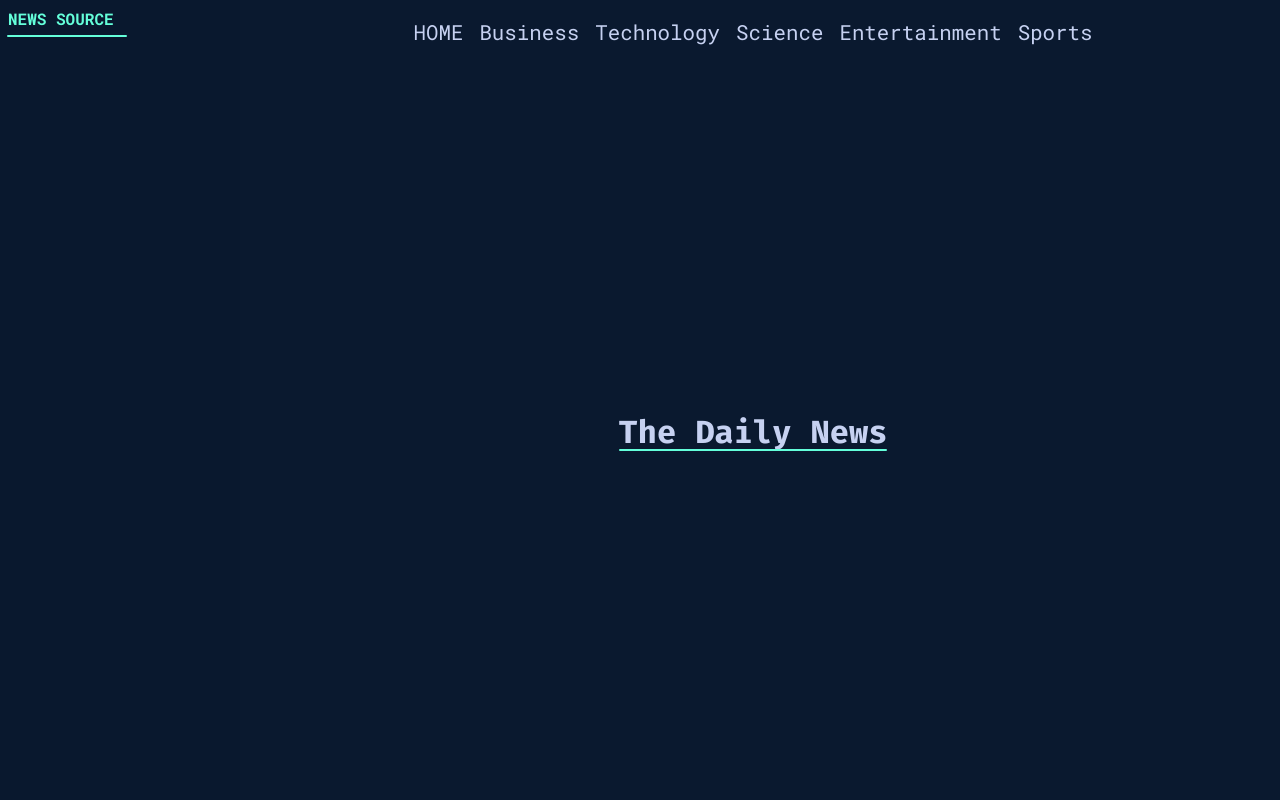
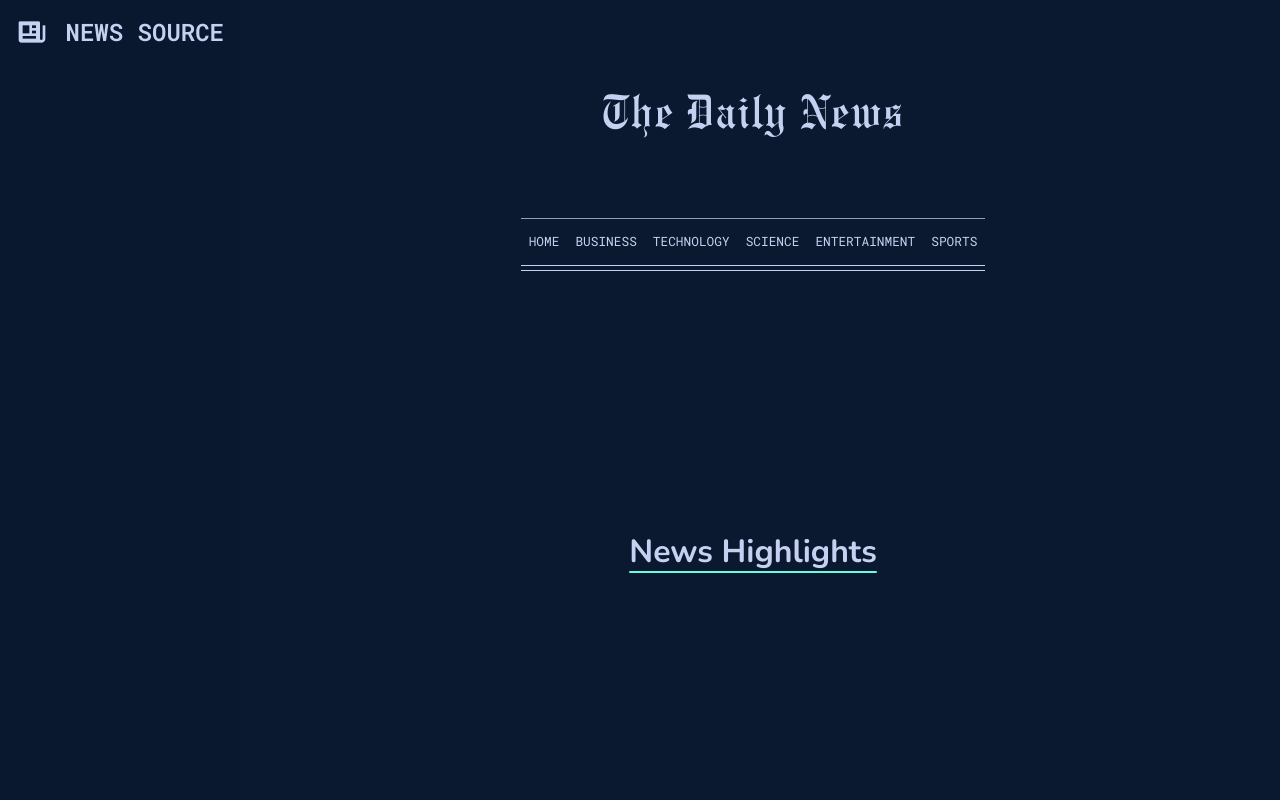
Before and after one commit to LemmyMwaura/The-daily-news, a Flask app: page / in a window 1280 px wide. Run offline with Flask 2, Linux system fonts and the light colour scheme; data that the repository does not hold is empty.

Commit message:
major style update

```diff
--- a/app_news/static/home.css
+++ b/app_news/static/home.css
@@ -1,4 +1,4 @@
-@import url('https://fonts.googleapis.com/css2?family=Fira+Mono:wght@400;500;700&family=Roboto+Mono:wght@200;300;400;500;600;700&display=swap');
+@import url('https://fonts.googleapis.com/css2?family=Nunito:wght@200;300;400;500;600;700&family=Roboto+Mono:wght@200;300;400;500;600&display=swap');
 
 ::root{
     --maincolor:#64ffda;
@@ -15,7 +15,6 @@ body{
 }
 
 a{
-    text-decoration: none;
     color: var(--textcolormain);
     font-size: 1rem;
     padding: 0.5rem;
@@ -37,13 +36,8 @@ a{
     font-size: 3rem;
 }
 
-.source-title{
-    text-decoration: none;
-    color: var(--textcolormain);
-    font-size: 1rem;
-    padding: 0.5rem;
-    text-transform: uppercase;
-    margin-bottom: 1rem;
+.source-link{
+    padding: 0.5rem 0.5rem 0.5rem 0;
 }
 
 .source-link:hover{
@@ -51,11 +45,15 @@ a{
 }
 
 .source{
-    margin-bottom: 1rem;
+    margin: 0 0.5rem 1rem 0.5rem;
+    background-color:#071224;
+    border-radius: 0.2rem;
+    padding: 0.5rem;
+    text-align: left;
 }
 
 .heading{
-    font-family: 'Fira Mono', serif;
+    font-family: 'Nunito', serif;
     font-weight: 400;
     display:flex;
     align-items: center;
@@ -63,11 +61,12 @@ a{
     margin: 1.5rem 0;
 }
 
-h1{
+.title-heading{
     position: relative;
+    text-transform: capitalize;
 }
 
-h1::before{
+.title-heading::before{
     position: absolute;
     content: '';
     width: 100%;
@@ -110,6 +109,7 @@ h1::before{
 
 .article-item > p{
     margin: 0.7rem 0;
+    font-family: 'Nunito';
 }
 .article-title{
     text-transform: capitalize;
@@ -141,22 +141,27 @@ img{
 
 /* chrome + safari custom scrollbar */
 ::-webkit-scrollbar {
-    width: 10px;
+    width: 8px;
     cursor: pointer;
     height: 1em;
   }
 
   ::-webkit-scrollbar-track {
     background: #040c18;
-    border-radius: 100vw;
-    margin-block: 0.5em;
+    margin-block: 0.3em;
+    cursor: pointer;
   }
 
   ::-webkit-scrollbar-thumb {
     background:#c6d1f1;
     backdrop-filter: blur(30px);
     cursor: pointer;
-    border-radius: 100vw;
+  }
+
+  ::-webkit-scrollbar-thumb:hover {
+    background:#919cba;
+    backdrop-filter: blur(30px);
+    cursor: pointer;
   }
 
   /* firefox custom scrollbar */
--- a/app_news/static/styles.css
+++ b/app_news/static/styles.css
@@ -1,4 +1,11 @@
-@import url('https://fonts.googleapis.com/css2?family=Fira+Mono:wght@400;500;700&family=Roboto+Mono:wght@200;300;400;500;600;700&display=swap');
+@import url('https://fonts.googleapis.com/css2?family=Nunito:wght@200;300;400;500;600;700&family=Roboto+Mono:wght@200;300;400;500;600&display=swap');
+
+@font-face {
+    font-family: 'engrvrsoldeng_btregular';
+    src: url('fonts/engravers_old_english_bt-webfont.woff') format('woff');
+    font-weight: normal;
+    font-style: normal;
+}
 
 ::root{
     --maincolor:#64ffda;
@@ -47,11 +54,52 @@ main{
     left: 240px;
 }
 
+header {
+    display: flex;
+    align-items: center;
+    justify-content: center;
+    position: relative;
+    width: 100%;
+    margin-top: 1rem;
+}
+
+header::before{
+    position: absolute;
+    content:'';
+    width: 100%;
+    height: 1px;
+    background-color: #919cba;
+    bottom: -12px;
+}
+
+.main-title{
+    font-family: 'engrvrsoldeng_btregular';
+    font-size: 3rem;
+    font-weight: lighter;
+    letter-spacing: 1.5px;
+}
+
 nav{
     display: flex;
     align-items: center;
-    justify-content: space-between;
+    justify-content: center;
     height: 4rem;
+    position: relative;
+    margin-bottom: 2rem;
+}
+
+nav::after,
+nav::before{
+    position: absolute;
+    content: '';
+    width: 100%;
+    height: 1px;
+    background-color: #c6d1f1;
+    bottom: 0;
+}
+
+nav::before{
+    bottom: 5px;
 }
 
 .nav-items{
@@ -65,30 +113,34 @@ nav{
 }
 
 .nav-link{
-    font-size: 1.3rem;
-    text-transform: capitalize;
+    font-size: 0.8rem;
+    text-transform: uppercase;
 }
 
 .nav-link:hover{
     color:#64ffda;
 }
 
-.source-title{
-    position: relative;
-    font-size: 3rem;
+.source-wrapper{
+    display: flex;
+    align-items: center;
+    justify-content: space-between;
+    margin: 0.5rem 0.5rem;
+    padding: 0.5rem;
 }
 
-.source-title:hover{
+.source-icon{
+    font-size: 2rem;
+}
+
+.source-title{
+    text-decoration: none;
+    color: var(--textcolormain);
+    font-size: 1.5rem;
+    text-transform: uppercase;
+    position: relative;
+}
+
+.source-wrapper:hover{
     color:#64ffda
 }
-
-.source-title::before{
-    position: absolute;
-    content: '';
-    width: 50%;
-    height: 2px;
-    background-color: #64ffda;
-    bottom: 0;
-    left: 3%;
-    border-radius: 0.3rem;
-}
--- a/app_news/templates/base.html
+++ b/app_news/templates/base.html
@@ -6,17 +6,22 @@
     <meta name="viewport" content="width=device-width, initial-scale=1.0">
     <title> TheDailyNews by LemmyMwaura </title>
     <link rel="stylesheet" href="{{ url_for('static', filename='styles.css')}}">
+    <link href='https://unpkg.com/boxicons@2.1.1/css/boxicons.min.css' rel='stylesheet'>
     {% block link %}{% endblock %}
 </head>
 <body>
     <div class="container">
 
         <section>
-            <h2 class="source-title">News source</h2>
+            <div class="source-wrapper">
+                <i class='bx bxs-news source-icon'></i>
+                <h2 class="source-title">News source</h2>
+            </div>
             {% block sources %}
             {% endblock %}
         </section>
         <main>
+            <header><h1><a href="/home" class="main-title">The Daily News</a></h1></header>
             <nav>
                 <div class="logo">
                     <a href="/home" class="nav-link">HOME</a>
@@ -29,7 +34,6 @@
                     <li class="nav-item"><a href="/categories/Sports" class="nav-link">Sports</a></li>
                 </ul>
             </nav>
-
             {% block content %}
             {% endblock %}
         </main>
--- a/app_news/templates/categories.html
+++ b/app_news/templates/categories.html
@@ -14,7 +14,7 @@
 
 {% block content %}
     <div class="heading">
-        <h1> {{ name }}</h1>
+        <h1 class="title-heading"> {{ name }}</h1>
     </div>
     <div class="articles">
         {% for article in categories %}
--- a/app_news/templates/home.html
+++ b/app_news/templates/home.html
@@ -14,7 +14,7 @@
 
 {% block content %}
     <div class="heading">
-        <h1>The Daily News</h1>
+        <h1 class="title-heading">News highlights</h1>
     </div>
     <div class="articles">
         {% for article in articles %}
--- a/app_news/templates/news-source.html
+++ b/app_news/templates/news-source.html
@@ -14,7 +14,7 @@
 
 {% block content %}
     <div class="heading">
-        <h1> {{ name }}</h1>
+        <h1 class="title-heading"> {{ name }}</h1>
     </div>
     <div class="articles">
         {% for article in news %}
```
Also changed, not shown: app_news/static/fonts/engravers_old_english_bt-webfont.woff (added).
